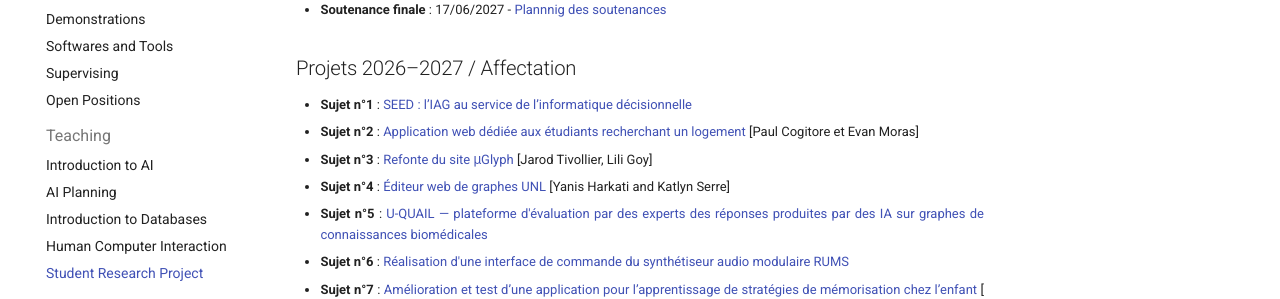
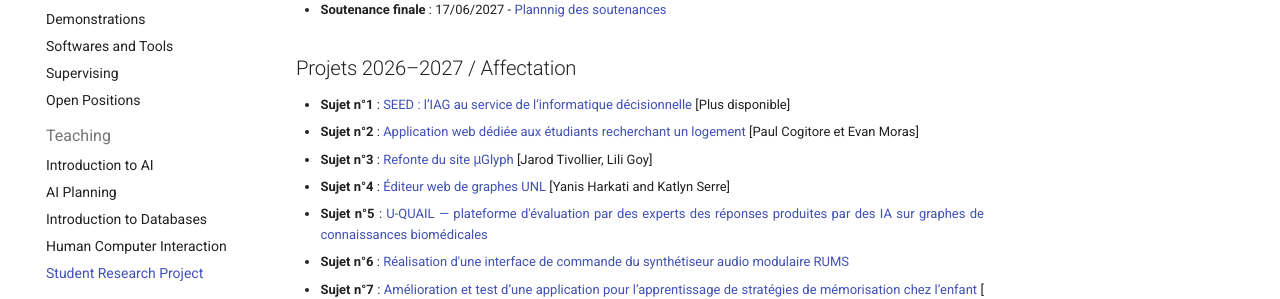
Before and after one commit to pellierd/homepage, an MkDocs documentation site: the page built from docs/teaching/srp.md, in a window 1280 px wide and 900 px high, scrolled down 1012 px. Shown: the part 163-462 px from the top of the window. Built offline with MkDocs 1.6.1 and Material for MkDocs 9.7.7, drawn with Linux system fonts in a browser that asks for light colours.

```diff
--- a/docs/teaching/srp.md
+++ b/docs/teaching/srp.md
@@ -35,7 +35,7 @@
 
 ## Projets 2026–2027 / Affectation
 
-- **Sujet n°1** : [SEED : l’IAG au service de l’informatique décisionnelle](srp/Sujet_1_2026.pdf)
+- **Sujet n°1** : [SEED : l’IAG au service de l’informatique décisionnelle](srp/Sujet_1_2026.pdf) [Plus disponible]
 - **Sujet n°2** : [Application web dédiée aux étudiants recherchant un logement](srp/Sujet_2_2026.pdf) [Paul Cogitore et Evan Moras]
 - **Sujet n°3** : [Refonte du site μGlyph](srp/Sujet_3_2026.pdf) [Jarod Tivollier, Lili Goy]
 - **Sujet n°4** : [Éditeur web de graphes UNL](srp/Sujet_4_2026.pdf) [Yanis Harkati and Katlyn Serre]
```
